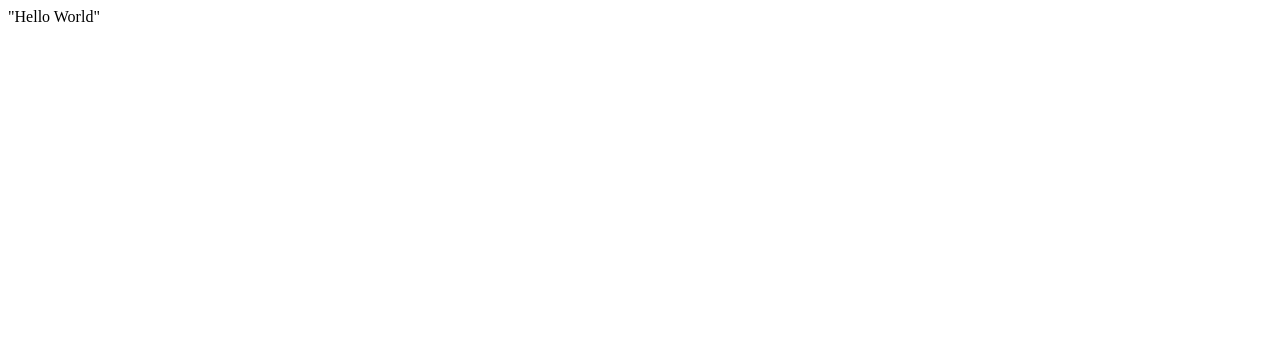
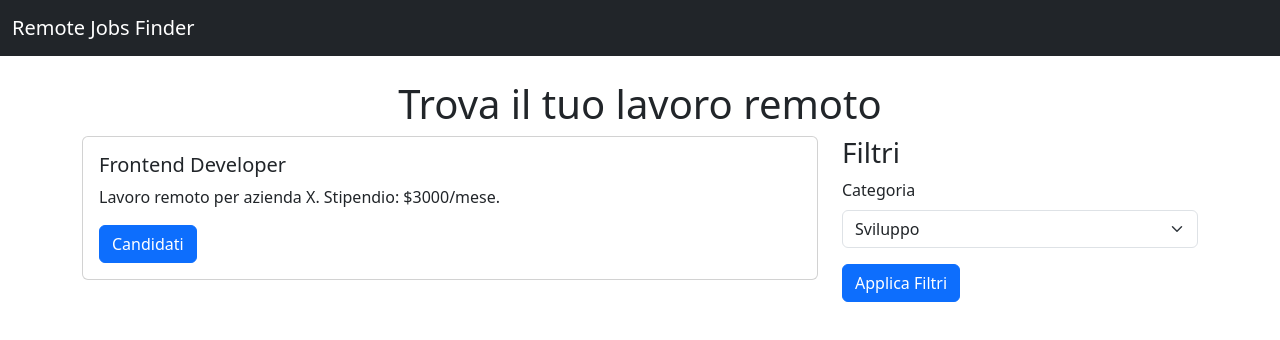
Before and after one commit to AngeloSorte/angelosorte.github.io, a plain HTML site: page index.html in a window 1280 px wide. Drawn offline with nearby package versions, Linux system fonts and the light colour scheme.

Commit message:
Add files via upload

```diff
--- a/index.html
+++ b/index.html
@@ -1 +1,45 @@
-"Hello World"
+<!DOCTYPE html>
+<html lang="it">
+<head>
+  <meta charset="UTF-8">
+  <meta name="viewport" content="width=device-width, initial-scale=1.0">
+  <title>Remote Jobs Finder</title>
+  <link rel="stylesheet" href="https://cdn.jsdelivr.net/npm/bootstrap@5.3.0/dist/css/bootstrap.min.css">
+</head>
+<body>
+  <nav class="navbar navbar-dark bg-dark">
+    <div class="container-fluid">
+      <a class="navbar-brand" href="#">Remote Jobs Finder</a>
+    </div>
+  </nav>
+  <div class="container mt-4">
+    <h1 class="text-center">Trova il tuo lavoro remoto</h1>
+    <div class="row">
+      <div class="col-md-8">
+        <div class="card mb-3">
+          <div class="card-body">
+            <h5 class="card-title">Frontend Developer</h5>
+            <p class="card-text">Lavoro remoto per azienda X. Stipendio: $3000/mese.</p>
+            <a href="#" class="btn btn-primary">Candidati</a>
+          </div>
+        </div>
+        <!-- Puoi aggiungere altre offerte -->
+      </div>
+      <div class="col-md-4">
+        <h3>Filtri</h3>
+        <form>
+          <div class="mb-3">
+            <label for="category" class="form-label">Categoria</label>
+            <select id="category" class="form-select">
+              <option>Sviluppo</option>
+              <option>Design</option>
+              <option>Marketing</option>
+            </select>
+          </div>
+          <button type="submit" class="btn btn-primary">Applica Filtri</button>
+        </form>
+      </div>
+    </div>
+  </div>
+</body>
+</html>
```
